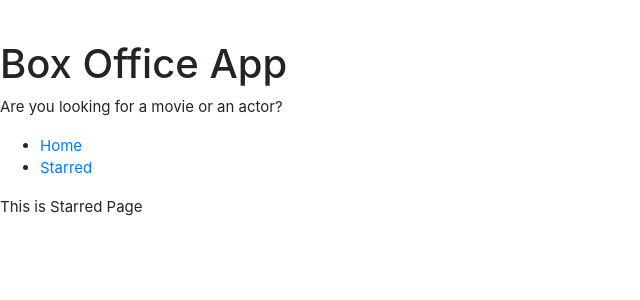
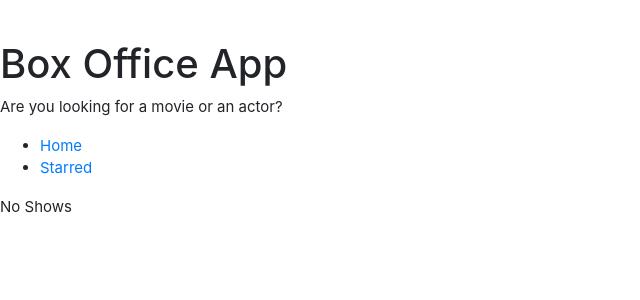
Before and after one commit to ipsit2101/Box-Office-App, a React (Create React App) app: page /starred in a window 1280 px wide. Shown: the top 300 px of the page, without its empty margins (0-640 px from the left). Built offline with nearby package versions, Linux system fonts and the light colour scheme.

Commit message:
created starred page

```diff
--- a/src/Pages/Starred.js
+++ b/src/Pages/Starred.js
@@ -1,10 +1,53 @@
-import React from 'react'
+import React, { useEffect, useState } from 'react'
+import { apiGet } from '../Misc/config';
+import { useShows } from '../Misc/CustomHooks';
 import MainPageLayout from '../My Components/MainPageLayout';
+import ShowGrid from '../My Components/Shows/ShowGrid';
 
 const Starred = () => {
+
+  const [starred] = useShows();
+
+  const [isLoading, setIsLoading] = useState(true);
+  const [starredShowsList, setStarredShows] = useState(null);
+  const [error, setError] = useState(null);
+
+  useEffect(() => {
+    if (starred && starred.length > 0) {
+
+      const promises = starred.map(item => apiGet(`/shows/${item}`));
+
+      Promise.all(promises).then(apiData => apiData.map(show => ({show})))
+      .then(results => {
+        console.log(results);
+        setStarredShows(results);
+        setIsLoading(false);
+
+      }).catch(error => {
+        setError(error.message);
+        setIsLoading(false);
+      })
+
+    }
+    else {
+      setIsLoading(false);
+    }
+  }, [starred]);
+
   return (
     <div>
-      <MainPageLayout>This is Starred Page</MainPageLayout>
+      <MainPageLayout>
+
+        {isLoading && <div>Loading...</div>}
+        {!isLoading && !starredShowsList && <div>No Shows</div>}
+        {!isLoading && error &&
+          <div>
+            Error Occured: {error}
+          </div>
+        }
+        {!isLoading && !error && starredShowsList && <ShowGrid data = {starredShowsList} />}
+
+      </MainPageLayout>
     </div>
   )
 }
```
Also changed, not shown: src/My Components/Shows/ShowGrid.js (line endings or trailing spaces).
